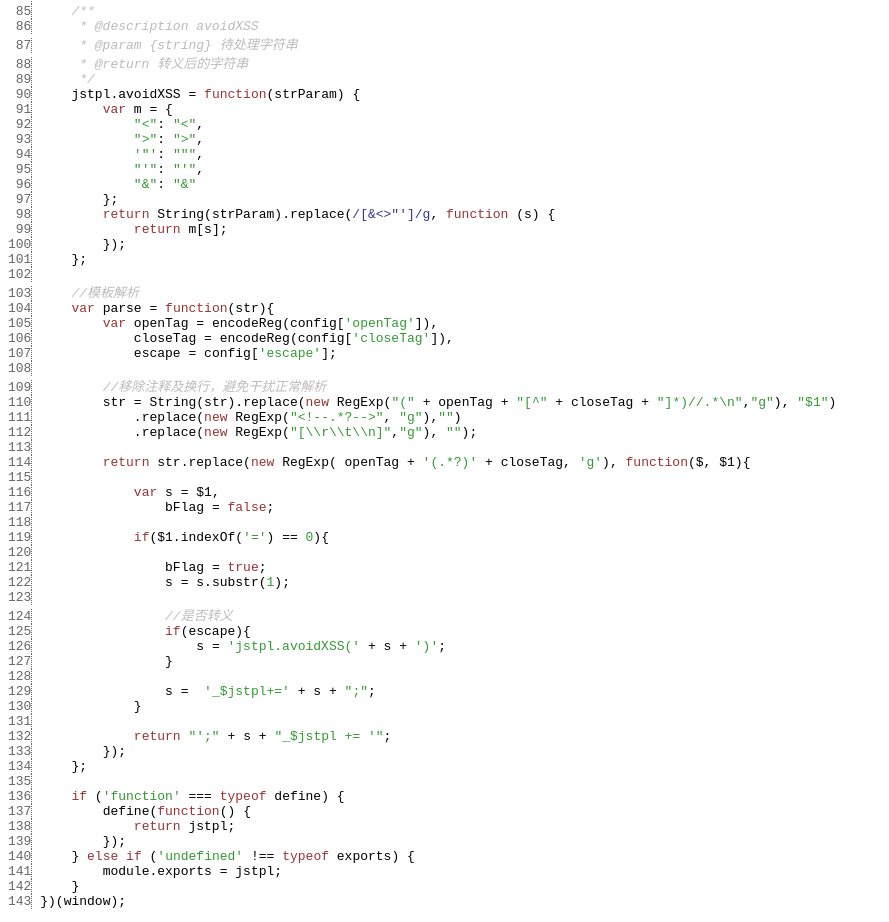
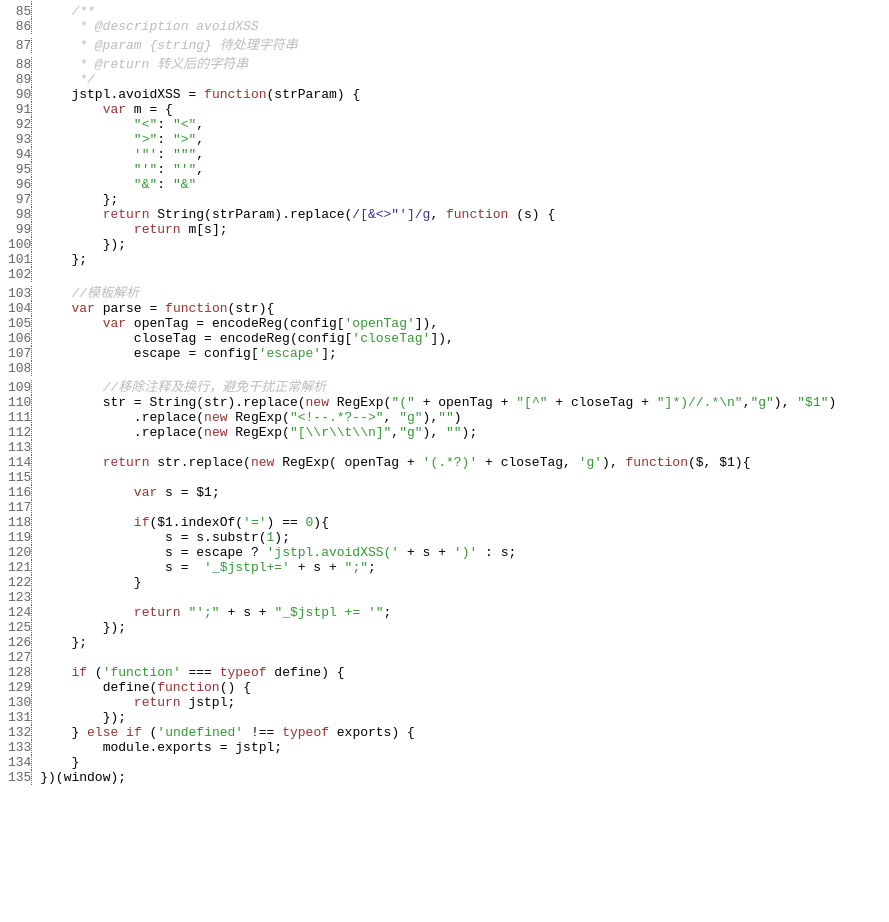
Before and after one commit to hechangmin/template4js, a plain HTML site: page doc/symbols/src/js_lib__jstpl-debug.js.html in a window 1280 px wide. Shown: the part 1312-2234 px from the top of the page, without its empty margins (0-889 px from the left). After the commit the page ends 2110 px from the top, so only its background shows below. Drawn offline with Linux system fonts and the light colour scheme.

Commit message:
优化代码

```diff
--- a/doc/symbols/src/js_lib__jstpl-debug.js.html
+++ b/doc/symbols/src/js_lib__jstpl-debug.js.html
@@ -120,31 +120,23 @@
 <span class='line'>113</span>
 <span class='line'>114</span> </span><span class="WHIT">        </span><span class="KEYW">return</span><span class="WHIT"> </span><span class="NAME">str.replace</span><span class="PUNC">(</span><span class="KEYW">new</span><span class="WHIT"> </span><span class="NAME">RegExp</span><span class="PUNC">(</span><span class="WHIT"> </span><span class="NAME">openTag</span><span class="WHIT"> </span><span class="PUNC">+</span><span class="WHIT"> </span><span class="STRN">'(.*?)'</span><span class="WHIT"> </span><span class="PUNC">+</span><span class="WHIT"> </span><span class="NAME">closeTag</span><span class="PUNC">,</span><span class="WHIT"> </span><span class="STRN">'g'</span><span class="PUNC">)</span><span class="PUNC">,</span><span class="WHIT"> </span><span class="KEYW">function</span><span class="PUNC">(</span><span class="NAME">$</span><span class="PUNC">,</span><span class="WHIT"> </span><span class="NAME">$1</span><span class="PUNC">)</span><span class="PUNC">{</span><span class="WHIT">
 <span class='line'>115</span>
-<span class='line'>116</span> </span><span class="WHIT">            </span><span class="KEYW">var</span><span class="WHIT"> </span><span class="NAME">s</span><span class="WHIT"> </span><span class="PUNC">=</span><span class="WHIT"> </span><span class="NAME">$1</span><span class="PUNC">,</span><span class="WHIT">
-<span class='line'>117</span> </span><span class="WHIT">                </span><span class="NAME">bFlag</span><span class="WHIT"> </span><span class="PUNC">=</span><span class="WHIT"> </span><span class="KEYW">false</span><span class="PUNC">;</span><span class="WHIT">
-<span class='line'>118</span>
-<span class='line'>119</span> </span><span class="WHIT">            </span><span class="KEYW">if</span><span class="PUNC">(</span><span class="NAME">$1.indexOf</span><span class="PUNC">(</span><span class="STRN">'='</span><span class="PUNC">)</span><span class="WHIT"> </span><span class="PUNC">==</span><span class="WHIT"> </span><span class="NUMB">0</span><span class="PUNC">)</span><span class="PUNC">{</span><span class="WHIT">
-<span class='line'>120</span>
-<span class='line'>121</span> </span><span class="WHIT">                </span><span class="NAME">bFlag</span><span class="WHIT"> </span><span class="PUNC">=</span><span class="WHIT"> </span><span class="KEYW">true</span><span class="PUNC">;</span><span class="WHIT">
-<span class='line'>122</span> </span><span class="WHIT">                </span><span class="NAME">s</span><span class="WHIT"> </span><span class="PUNC">=</span><span class="WHIT"> </span><span class="NAME">s.substr</span><span class="PUNC">(</span><span class="NUMB">1</span><span class="PUNC">)</span><span class="PUNC">;</span><span class="WHIT">
+<span class='line'>116</span> </span><span class="WHIT">            </span><span class="KEYW">var</span><span class="WHIT"> </span><span class="NAME">s</span><span class="WHIT"> </span><span class="PUNC">=</span><span class="WHIT"> </span><span class="NAME">$1</span><span class="PUNC">;</span><span class="WHIT">
+<span class='line'>117</span>
+<span class='line'>118</span> </span><span class="WHIT">            </span><span class="KEYW">if</span><span class="PUNC">(</span><span class="NAME">$1.indexOf</span><span class="PUNC">(</span><span class="STRN">'='</span><span class="PUNC">)</span><span class="WHIT"> </span><span class="PUNC">==</span><span class="WHIT"> </span><span class="NUMB">0</span><span class="PUNC">)</span><span class="PUNC">{</span><span class="WHIT">
+<span class='line'>119</span> </span><span class="WHIT">                </span><span class="NAME">s</span><span class="WHIT"> </span><span class="PUNC">=</span><span class="WHIT"> </span><span class="NAME">s.substr</span><span class="PUNC">(</span><span class="NUMB">1</span><span class="PUNC">)</span><span class="PUNC">;</span><span class="WHIT">
+<span class='line'>120</span> </span><span class="WHIT">                </span><span class="NAME">s</span><span class="WHIT"> </span><span class="PUNC">=</span><span class="WHIT"> </span><span class="NAME">escape</span><span class="WHIT"> </span><span class="PUNC">?</span><span class="WHIT"> </span><span class="STRN">'jstpl.avoidXSS('</span><span class="WHIT"> </span><span class="PUNC">+</span><span class="WHIT"> </span><span class="NAME">s</span><span class="WHIT"> </span><span class="PUNC">+</span><span class="WHIT"> </span><span class="STRN">')'</span><span class="WHIT"> </span><span class="PUNC">:</span><span class="WHIT"> </span><span class="NAME">s</span><span class="PUNC">;</span><span class="WHIT">
+<span class='line'>121</span> </span><span class="WHIT">                </span><span class="NAME">s</span><span class="WHIT"> </span><span class="PUNC">=</span><span class="WHIT">  </span><span class="STRN">'_$jstpl+='</span><span class="WHIT"> </span><span class="PUNC">+</span><span class="WHIT"> </span><span class="NAME">s</span><span class="WHIT"> </span><span class="PUNC">+</span><span class="WHIT"> </span><span class="STRN">";"</span><span class="PUNC">;</span><span class="WHIT">
+<span class='line'>122</span> </span><span class="WHIT">            </span><span class="PUNC">}</span><span class="WHIT">
 <span class='line'>123</span>
-<span class='line'>124</span> </span><span class="WHIT">                </span><span class="COMM">//是否转义</span><span class="WHIT">
-<span class='line'>125</span> </span><span class="WHIT">                </span><span class="KEYW">if</span><span class="PUNC">(</span><span class="NAME">escape</span><span class="PUNC">)</span><span class="PUNC">{</span><span class="WHIT">
-<span class='line'>126</span> </span><span class="WHIT">                    </span><span class="NAME">s</span><span class="WHIT"> </span><span class="PUNC">=</span><span class="WHIT"> </span><span class="STRN">'jstpl.avoidXSS('</span><span class="WHIT"> </span><span class="PUNC">+</span><span class="WHIT"> </span><span class="NAME">s</span><span class="WHIT"> </span><span class="PUNC">+</span><span class="WHIT"> </span><span class="STRN">')'</span><span class="PUNC">;</span><span class="WHIT">
-<span class='line'>127</span> </span><span class="WHIT">                </span><span class="PUNC">}</span><span class="WHIT">
-<span class='line'>128</span>
-<span class='line'>129</span> </span><span class="WHIT">                </span><span class="NAME">s</span><span class="WHIT"> </span><span class="PUNC">=</span><span class="WHIT">  </span><span class="STRN">'_$jstpl+='</span><span class="WHIT"> </span><span class="PUNC">+</span><span class="WHIT"> </span><span class="NAME">s</span><span class="WHIT"> </span><span class="PUNC">+</span><span class="WHIT"> </span><span class="STRN">";"</span><span class="PUNC">;</span><span class="WHIT">
-<span class='line'>130</span> </span><span class="WHIT">            </span><span class="PUNC">}</span><span class="WHIT">
-<span class='line'>131</span>
-<span class='line'>132</span> </span><span class="WHIT">            </span><span class="KEYW">return</span><span class="WHIT"> </span><span class="STRN">"';"</span><span class="WHIT"> </span><span class="PUNC">+</span><span class="WHIT"> </span><span class="NAME">s</span><span class="WHIT"> </span><span class="PUNC">+</span><span class="WHIT"> </span><span class="STRN">"_$jstpl += '"</span><span class="PUNC">;</span><span class="WHIT">
-<span class='line'>133</span> </span><span class="WHIT">        </span><span class="PUNC">}</span><span class="PUNC">)</span><span class="PUNC">;</span><span class="WHIT">
-<span class='line'>134</span> </span><span class="WHIT">    </span><span class="PUNC">}</span><span class="PUNC">;</span><span class="WHIT">
-<span class='line'>135</span>
-<span class='line'>136</span> </span><span class="WHIT">    </span><span class="KEYW">if</span><span class="WHIT"> </span><span class="PUNC">(</span><span class="STRN">'function'</span><span class="WHIT"> </span><span class="PUNC">===</span><span class="WHIT"> </span><span class="KEYW">typeof</span><span class="WHIT"> </span><span class="NAME">define</span><span class="PUNC">)</span><span class="WHIT"> </span><span class="PUNC">{</span><span class="WHIT">
-<span class='line'>137</span> </span><span class="WHIT">        </span><span class="NAME">define</span><span class="PUNC">(</span><span class="KEYW">function</span><span class="PUNC">(</span><span class="PUNC">)</span><span class="WHIT"> </span><span class="PUNC">{</span><span class="WHIT">
-<span class='line'>138</span> </span><span class="WHIT">            </span><span class="KEYW">return</span><span class="WHIT"> </span><span class="NAME">jstpl</span><span class="PUNC">;</span><span class="WHIT">
-<span class='line'>139</span> </span><span class="WHIT">        </span><span class="PUNC">}</span><span class="PUNC">)</span><span class="PUNC">;</span><span class="WHIT">
-<span class='line'>140</span> </span><span class="WHIT">    </span><span class="PUNC">}</span><span class="WHIT"> </span><span class="KEYW">else</span><span class="WHIT"> </span><span class="KEYW">if</span><span class="WHIT"> </span><span class="PUNC">(</span><span class="STRN">'undefined'</span><span class="WHIT"> </span><span class="PUNC">!==</span><span class="WHIT"> </span><span class="KEYW">typeof</span><span class="WHIT"> </span><span class="NAME">exports</span><span class="PUNC">)</span><span class="WHIT"> </span><span class="PUNC">{</span><span class="WHIT">
-<span class='line'>141</span> </span><span class="WHIT">        </span><span class="NAME">module.exports</span><span class="WHIT"> </span><span class="PUNC">=</span><span class="WHIT"> </span><span class="NAME">jstpl</span><span class="PUNC">;</span><span class="WHIT">
-<span class='line'>142</span> </span><span class="WHIT">    </span><span class="PUNC">}</span><span class="WHIT">
-<span class='line'>143</span> </span><span class="PUNC">}</span><span class="PUNC">)</span><span class="PUNC">(</span><span class="NAME">window</span><span class="PUNC">)</span><span class="PUNC">;</span></pre></body></html>
+<span class='line'>124</span> </span><span class="WHIT">            </span><span class="KEYW">return</span><span class="WHIT"> </span><span class="STRN">"';"</span><span class="WHIT"> </span><span class="PUNC">+</span><span class="WHIT"> </span><span class="NAME">s</span><span class="WHIT"> </span><span class="PUNC">+</span><span class="WHIT"> </span><span class="STRN">"_$jstpl += '"</span><span class="PUNC">;</span><span class="WHIT">
+<span class='line'>125</span> </span><span class="WHIT">        </span><span class="PUNC">}</span><span class="PUNC">)</span><span class="PUNC">;</span><span class="WHIT">
+<span class='line'>126</span> </span><span class="WHIT">    </span><span class="PUNC">}</span><span class="PUNC">;</span><span class="WHIT">
+<span class='line'>127</span>
+<span class='line'>128</span> </span><span class="WHIT">    </span><span class="KEYW">if</span><span class="WHIT"> </span><span class="PUNC">(</span><span class="STRN">'function'</span><span class="WHIT"> </span><span class="PUNC">===</span><span class="WHIT"> </span><span class="KEYW">typeof</span><span class="WHIT"> </span><span class="NAME">define</span><span class="PUNC">)</span><span class="WHIT"> </span><span class="PUNC">{</span><span class="WHIT">
+<span class='line'>129</span> </span><span class="WHIT">        </span><span class="NAME">define</span><span class="PUNC">(</span><span class="KEYW">function</span><span class="PUNC">(</span><span class="PUNC">)</span><span class="WHIT"> </span><span class="PUNC">{</span><span class="WHIT">
+<span class='line'>130</span> </span><span class="WHIT">            </span><span class="KEYW">return</span><span class="WHIT"> </span><span class="NAME">jstpl</span><span class="PUNC">;</span><span class="WHIT">
+<span class='line'>131</span> </span><span class="WHIT">        </span><span class="PUNC">}</span><span class="PUNC">)</span><span class="PUNC">;</span><span class="WHIT">
+<span class='line'>132</span> </span><span class="WHIT">    </span><span class="PUNC">}</span><span class="WHIT"> </span><span class="KEYW">else</span><span class="WHIT"> </span><span class="KEYW">if</span><span class="WHIT"> </span><span class="PUNC">(</span><span class="STRN">'undefined'</span><span class="WHIT"> </span><span class="PUNC">!==</span><span class="WHIT"> </span><span class="KEYW">typeof</span><span class="WHIT"> </span><span class="NAME">exports</span><span class="PUNC">)</span><span class="WHIT"> </span><span class="PUNC">{</span><span class="WHIT">
+<span class='line'>133</span> </span><span class="WHIT">        </span><span class="NAME">module.exports</span><span class="WHIT"> </span><span class="PUNC">=</span><span class="WHIT"> </span><span class="NAME">jstpl</span><span class="PUNC">;</span><span class="WHIT">
+<span class='line'>134</span> </span><span class="WHIT">    </span><span class="PUNC">}</span><span class="WHIT">
+<span class='line'>135</span> </span><span class="PUNC">}</span><span class="PUNC">)</span><span class="PUNC">(</span><span class="NAME">window</span><span class="PUNC">)</span><span class="PUNC">;</span></pre></body></html>
```
Also changed, not shown: doc/files.html (+1 -1 lines), doc/index.html (+1 -1 lines), doc/symbols/_global_.html (+1 -1 lines), doc/symbols/jstpl.html (+1 -1 lines), doc/symbols/src/js_lib__jstpl.min.js.html (+3 -3 lines), js/lib/jstpl-debug.js, js/lib/jstpl.min.js, 1 other file.
